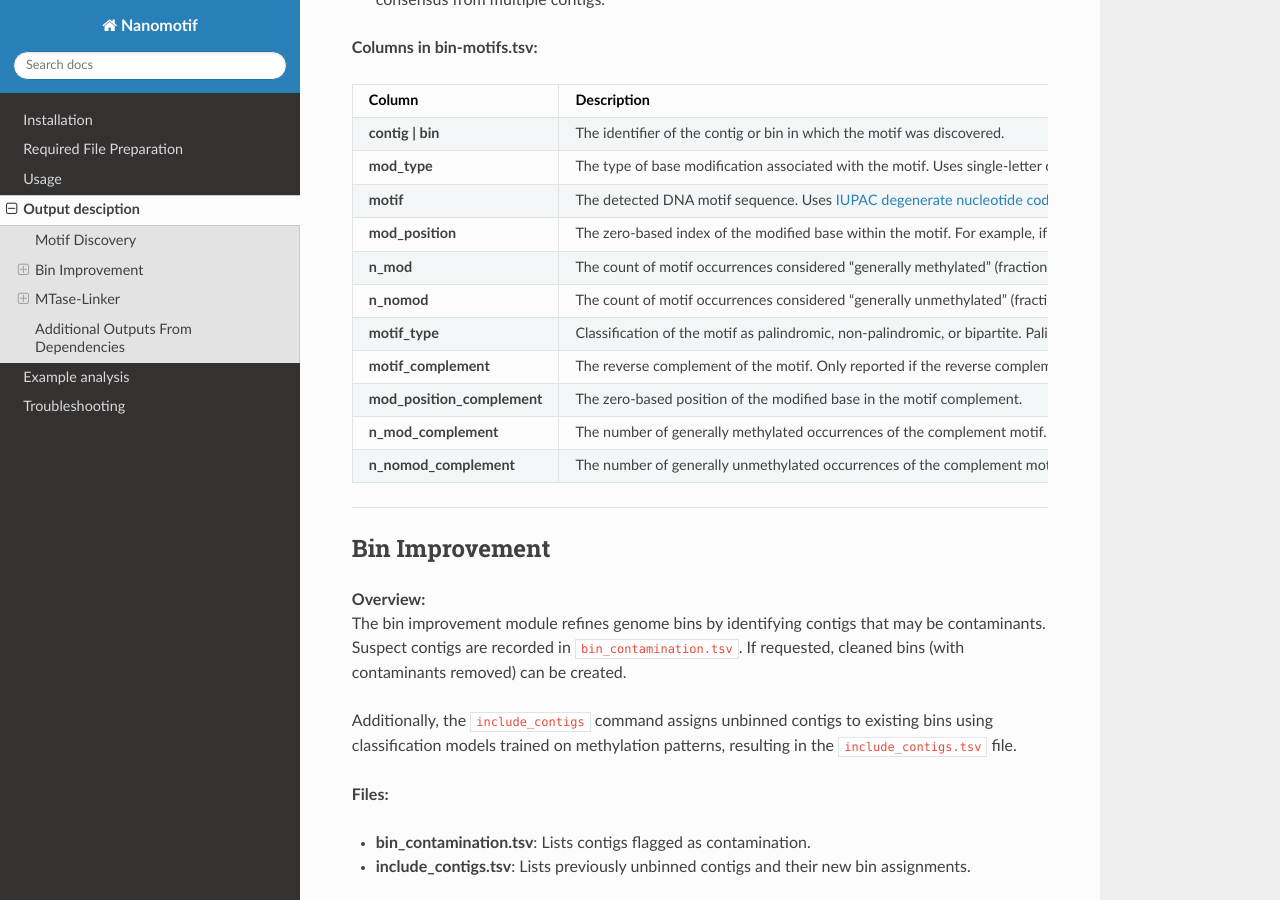
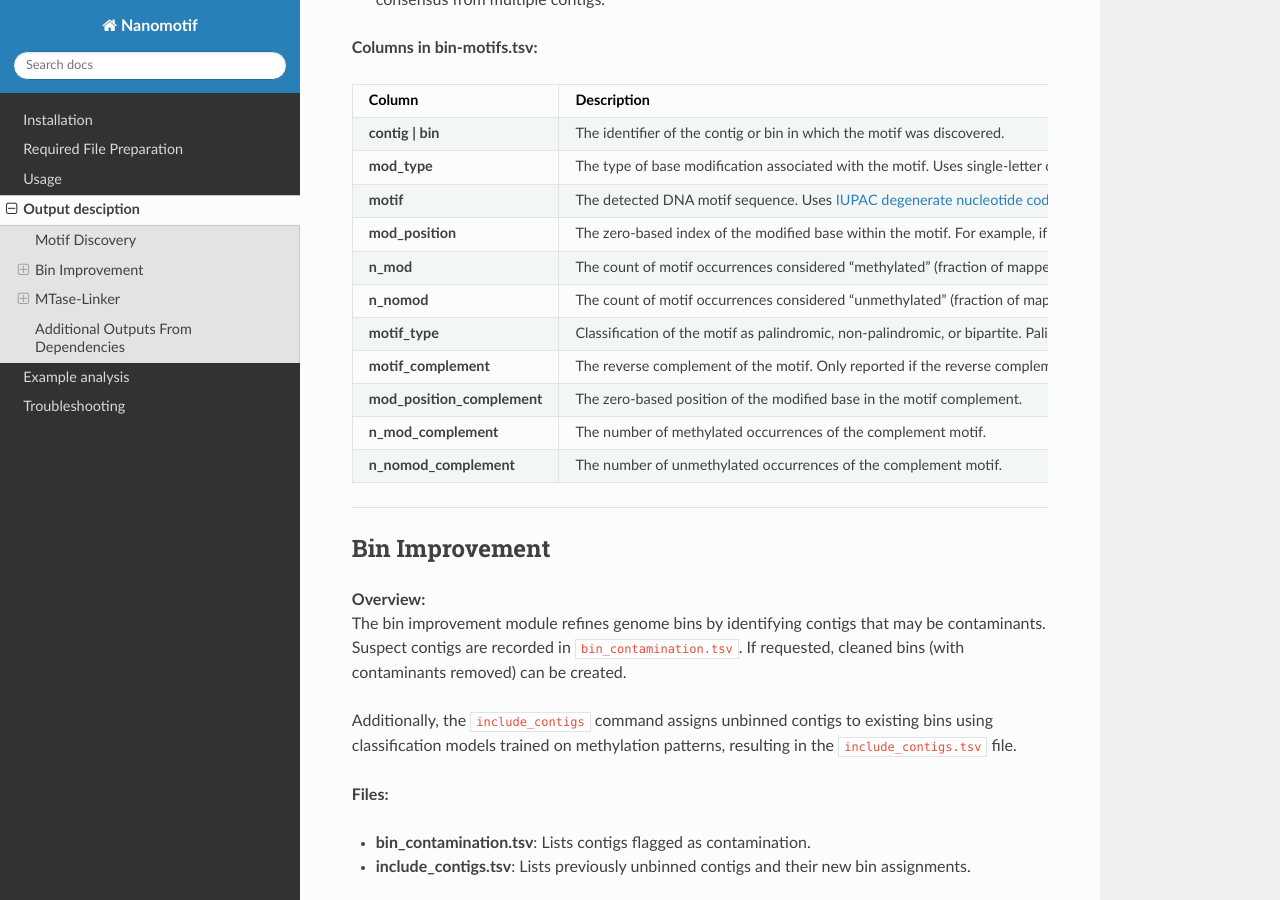
Before and after one commit to MicrobialDarkMatter/nanomotif, a Sphinx documentation site: the page built from docs/source/output.md, in a window 1280 px wide and 900 px high, scrolled down 542 px. Built offline with Sphinx 7.4.7 and the Read the Docs theme 3.1.0, drawn with Linux system fonts in a browser that asks for light colours.

Commit message:
Clarified terminology in output documentation for methylation status

```diff
--- a/docs/source/output.md
+++ b/docs/source/output.md
@@ -21,13 +21,13 @@ The motif discovery step identifies DNA methylation motifs within bins. It outpu
 | **mod_type**                  | The type of base modification associated with the motif. Uses single-letter codes (e.g., `a` for 6mA, `m` for 5mC, `21839` for 4mC).                                                   |
 | **motif**                     | The detected DNA motif sequence. Uses [IUPAC degenerate nucleotide codes](https://www.bioinformatics.org/sms/iupac.html) to represent positions where multiple nucleotides are possible. |
 | **mod_position**              | The zero-based index of the modified base within the motif. For example, if `mod_position` is 0, the modification occurs on the first nucleotide of the motif.                             |
-| **n_mod**        | The count of motif occurrences considered "generally methylated" (fraction of mapped bases methylated, ≥0.7 by default).                                                               |
-| **n_nomod**    | The count of motif occurrences considered "generally unmethylated" (fraction of mapped bases methylated, <0.2 by default).                                                              |
+| **n_mod**        | The count of motif occurrences considered "methylated" (fraction of mapped bases methylated, ≥0.7 by default).                                                               |
+| **n_nomod**    | The count of motif occurrences considered "unmethylated" (fraction of mapped bases methylated, <0.2 by default).                                                              |
 | **motif_type**                | Classification of the motif as palindromic, non-palindromic, or bipartite. Palindromic motifs read the same forward and backward, while bipartite motifs have a gap separating two distinct parts. |
 | **motif_complement**          | The reverse complement of the motif. Only reported if the reverse complement is identified.                                                                                                 |
 | **mod_position_complement**   | The zero-based position of the modified base in the motif complement.                                                                                                                    |
-| **n_mod_complement**          | The number of generally methylated occurrences of the complement motif.                                                                                                         |
-| **n_nomod_complement**        | The number of generally unmethylated occurrences of the complement motif.                                                                                                       |
+| **n_mod_complement**          | The number of methylated occurrences of the complement motif.                                                                                                         |
+| **n_nomod_complement**        | The number of unmethylated occurrences of the complement motif.                                                                                                       |
 
 ---
 
```
